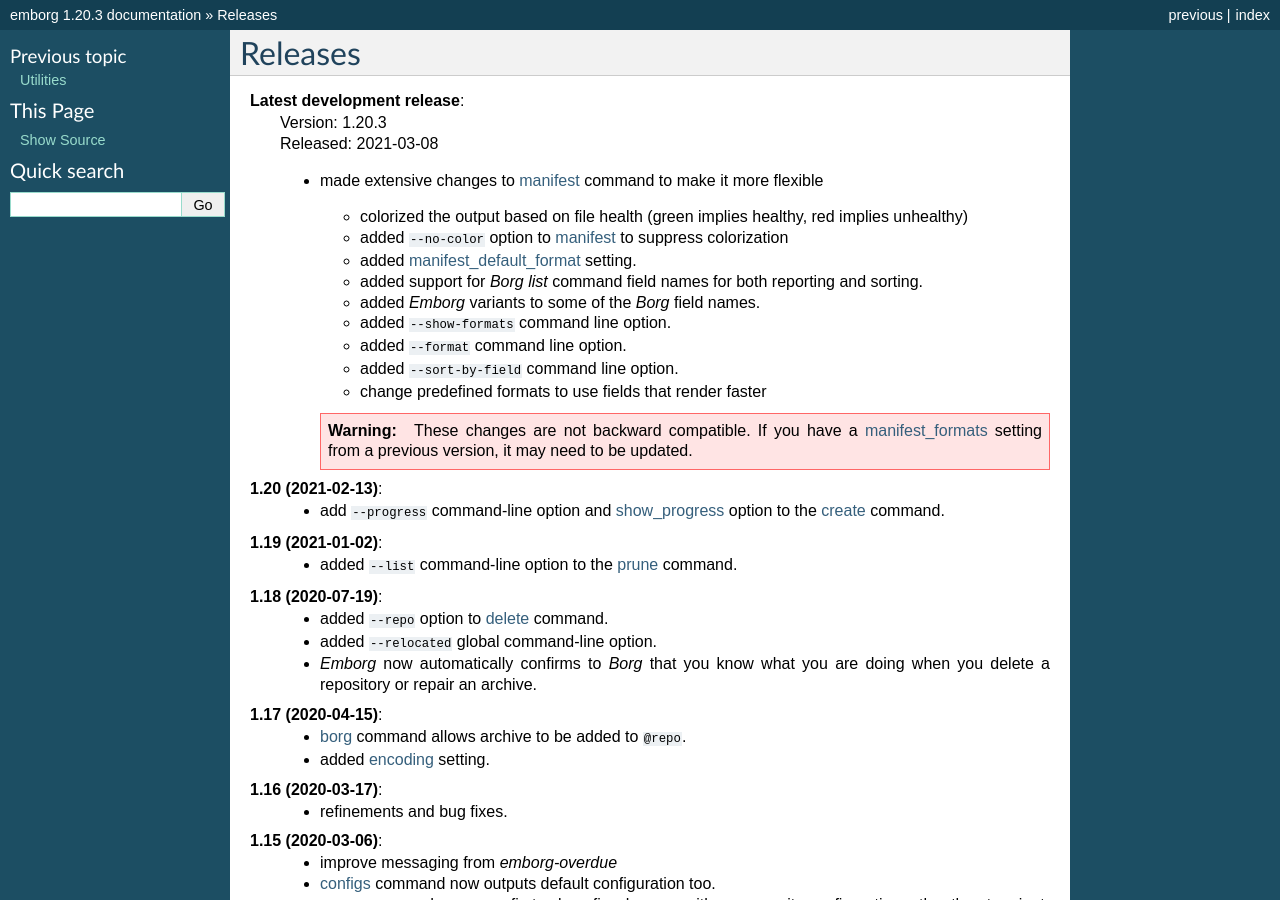
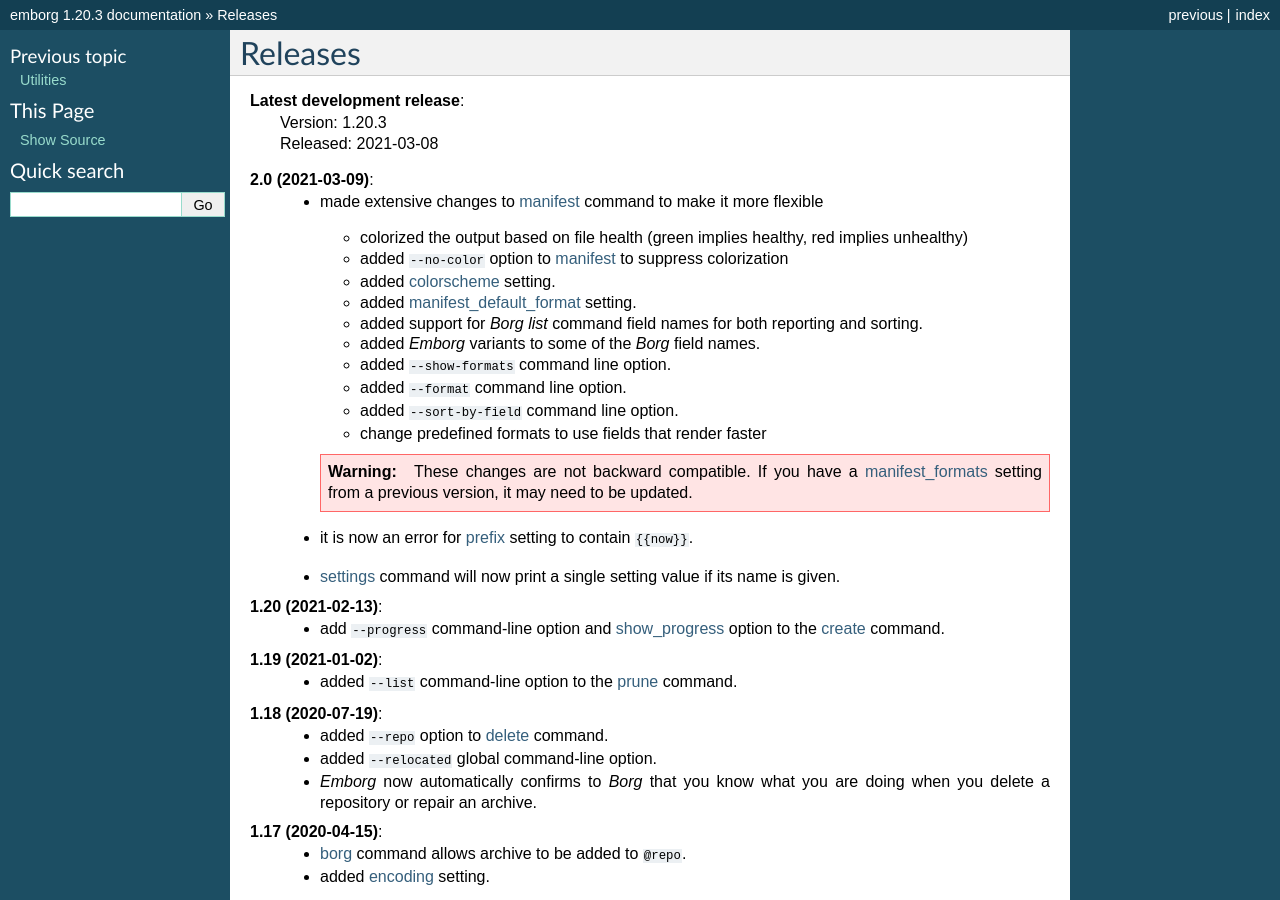
Before and after one commit to KenKundert/emborg, a Sphinx documentation site: the page built from doc/releases.rst, in a window 1280 px wide and 900 px high. Built offline with Sphinx 7.4.7, drawn with Linux system fonts in a browser that asks for light colours.

Commit message:
settings command now prints a single setting value if its name is given

```diff
--- a/doc/configuring.rst
+++ b/doc/configuring.rst
@@ -486,7 +486,10 @@
 the checking can be quite slow if ``"all"`` or ``"all in repository"`` are used.
 
 
-.. _colorsheme:
+.. _colorscheme:
+
+colorscheme
+~~~~~~~~~~~
 
 A few commands colorize the text to convey extra information. You can optimize
 the tints of those colors to make them more visible and attractive.
--- a/doc/releases.rst
+++ b/doc/releases.rst
@@ -5,6 +5,7 @@
     | Version: 1.20.3
     | Released: 2021-03-08
 
+**2.0 (2021-03-09)**:
     - made extensive changes to :ref:`manifest <manifest>` command to make it
       more flexible
 
@@ -12,6 +13,7 @@
         implies unhealthy)
       - added ``--no-color`` option to :ref:`manifest <manifest>` to suppress
         colorization
+      - added :ref:`colorscheme` setting.
       - added :ref:`manifest_default_format` setting.
       - added support for *Borg* *list* command field names for both reporting
         and sorting.
@@ -25,6 +27,9 @@
           These changes are not backward compatible. If you have
           a :ref:`manifest_formats` setting from a previous version, it may need
           to be updated.
+    - it is now an error for :ref:`prefix` setting to contain ``{{now}}``.
+    - :ref:`settings <settings>` command will now print a single setting value
+      if its name is given.
 
 
 **1.20 (2021-02-13)**:
```
Also changed, not shown: 1 other file.
